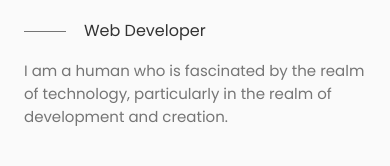
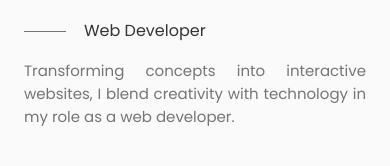
Before and after one commit to damar-glh/me, a React (Create React App) app: page / in a window 390 px wide. Shown: the part 413-579 px from the top of the page. Built offline with nearby package versions, Linux system fonts and the light colour scheme.

Commit message:
update: home

```diff
--- a/src/components/home/Data.jsx
+++ b/src/components/home/Data.jsx
@@ -55,7 +55,7 @@ function Data() {
         </svg>
         </h1>
         <h3 className="home__subtitle">Web Developer</h3>
-        <p className="home__description">I am a human who is fascinated by the realm of technology, particularly in the realm of development and creation.</p>
+        <p className="home__description">Transforming concepts into interactive websites, I blend creativity with technology in my role as a web developer. </p>
         <a href="#contact" className="button button--flex">
             Say Haiii
             <svg
--- a/src/components/home/home.css
+++ b/src/components/home/home.css
@@ -206,6 +206,10 @@ background: var(--title-color);
         grid-column: 1/3;
     }
 
+    .home__description {
+        text-align: justify;
+    }
+
     .home__scroll {
         display: none;
     }
```
